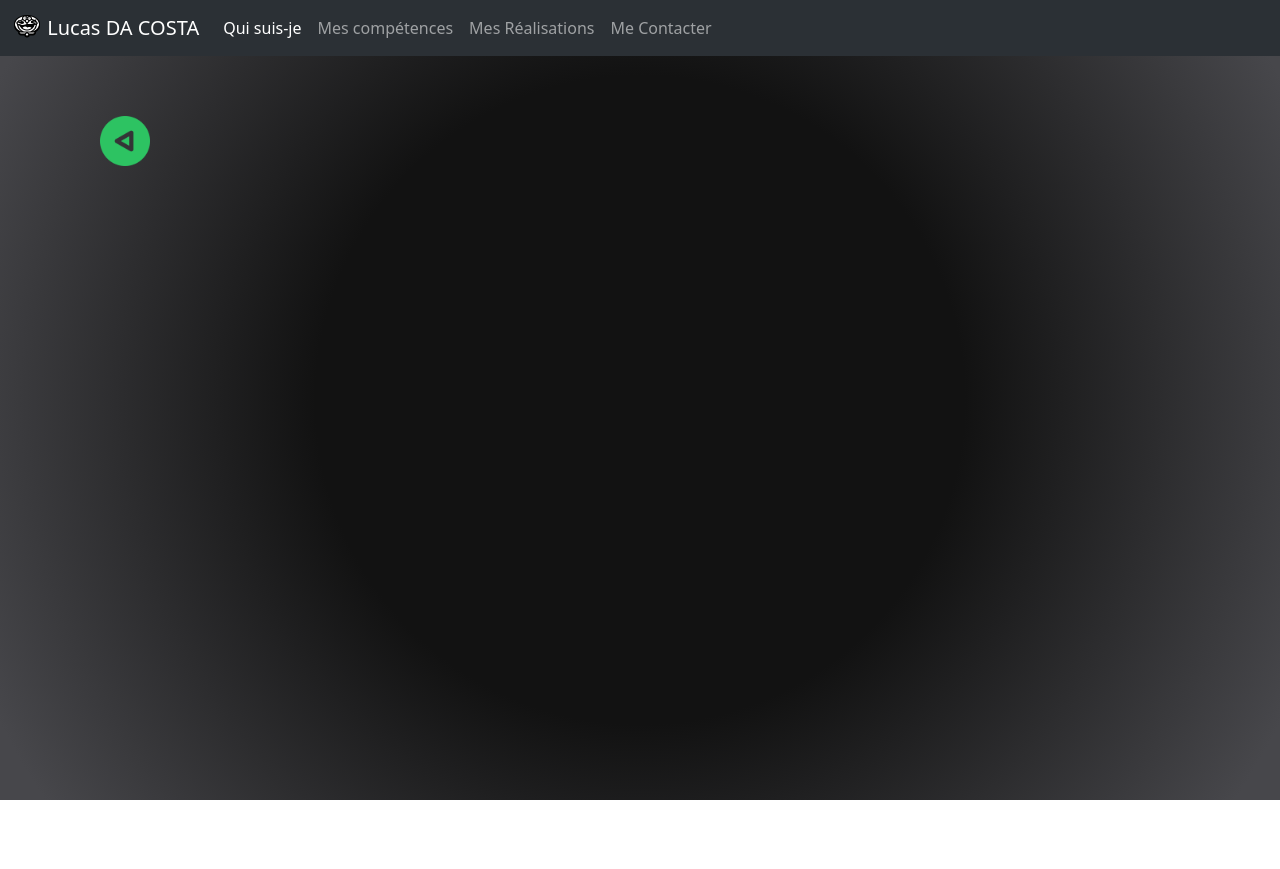
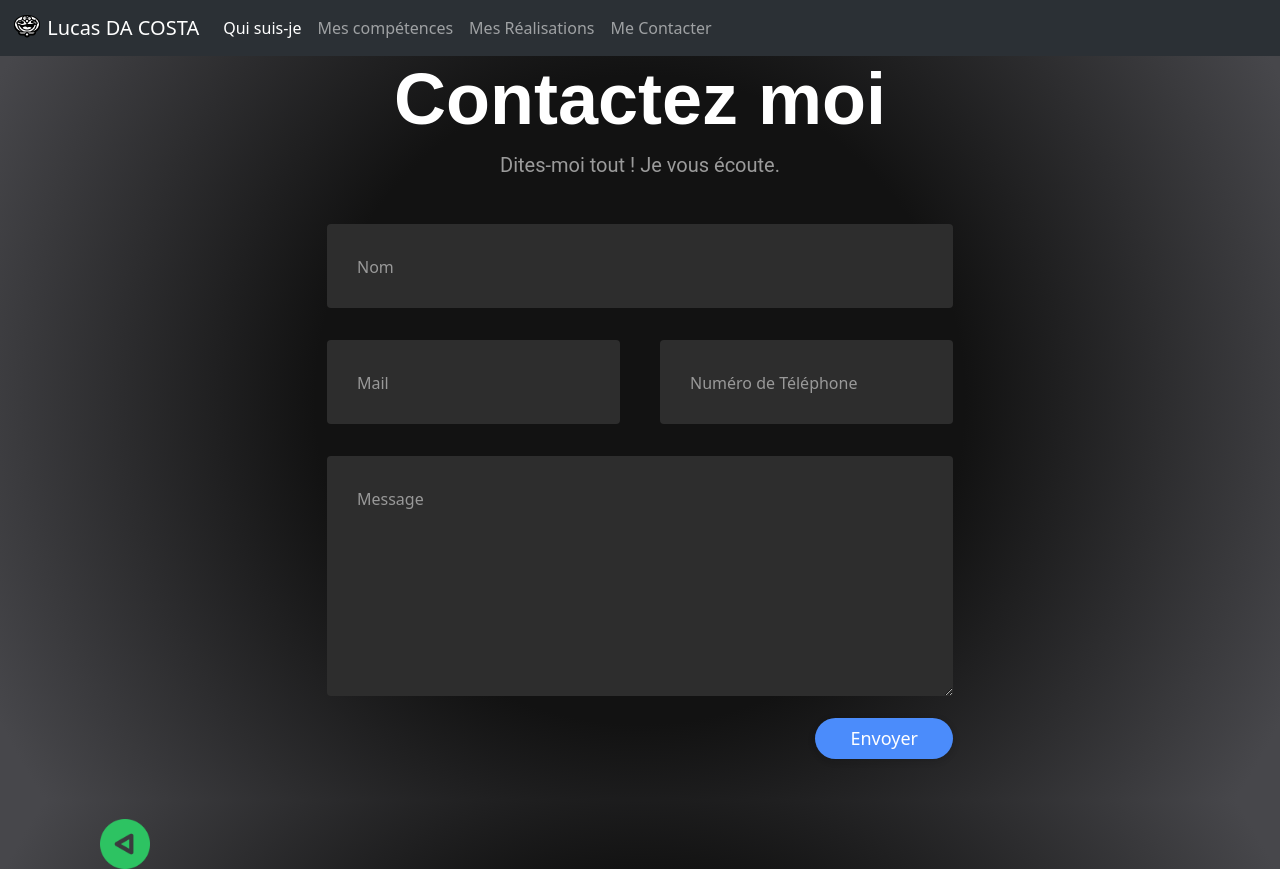
Before and after one commit to Ldacosta7/Portfolio, a plain HTML site: page contact.html in a window 1280 px wide. Before the commit the page ends 800 px from the top, so only its background shows below. Drawn offline with nearby package versions, Linux system fonts and the light colour scheme.

Commit message:
ajout du formulaire de contact

```diff
--- a/contact.html
+++ b/contact.html
@@ -35,6 +35,45 @@
         </div>
       </nav>
 
+      <div class="container">
+        <div class="row">
+            <h1>Contactez moi</h1>
+        </div>
+        <div class="row">
+            <h4 style="text-align:center">Dites-moi tout ! Je vous écoute.</h4>
+        </div>
+        <div class="row input-container">
+            <div class="col-xs-12">
+              <div class="styled-input wide">
+                <input type="text" required />
+                <label>Nom</label>
+              </div>
+            </div>
+            <div class="col-md-6 col-sm-12">
+              <div class="styled-input">
+                <input type="text" required />
+                <label>Mail</label>
+              </div>
+            </div>
+            <div class="col-md-6 col-sm-12">
+              <div class="styled-input" style="float:right;">
+                <input type="text" required />
+                <label>Numéro de Téléphone</label>
+              </div>
+            </div>
+            <div class="col-xs-12">
+              <div class="styled-input wide">
+                <textarea required></textarea>
+                <label>Message</label>
+              </div>
+            </div>
+            <div class="col-xs-12">
+              <div class="btn-lrg submit-btn">Envoyer</div>
+            </div>
+        </div>
+      </div>
+
+
       <footer>
         <div class="arrow">
           <a href="realisation.html"><img src="images/left-arrow.png" alt="right-arrow" width="50" height="50"></a>
--- a/css/contact.css
+++ b/css/contact.css
@@ -5,6 +5,133 @@ body{
     color: white;
 }
 
+
+h1 {
+    font-family: 'Poppins', sans-serif, 'arial';
+    font-weight: 600;
+    font-size: 72px;
+    color: white;
+    text-align: center;
+}
+
+h4 {
+    font-family: 'Roboto', sans-serif, 'arial';
+    font-weight: 400;
+    font-size: 20px;
+    color: #9b9b9b;
+    line-height: 1.5;
+}
+
+/* ///// inputs /////*/
+
+input:focus ~ label, textarea:focus ~ label, input:valid ~ label, textarea:valid ~ label {
+    font-size: 0.75em;
+    color: #999;
+    top: -5px;
+    -webkit-transition: all 0.225s ease;
+    transition: all 0.225s ease;
+}
+
+.styled-input {
+    float: left;
+    width: 293px;
+    margin: 1rem 0;
+    position: relative;
+    border-radius: 4px;
+}
+
+@media only screen and (max-width: 768px){
+    .styled-input {
+        width:100%;
+    }
+}
+
+.styled-input label {
+    color: #999;
+    padding: 1.3rem 30px 1rem 30px;
+    position: absolute;
+    top: 10px;
+    left: 0;
+    -webkit-transition: all 0.25s ease;
+    transition: all 0.25s ease;
+    pointer-events: none;
+}
+
+.styled-input.wide {
+    width: 650px;
+    max-width: 100%;
+}
+
+input,
+textarea {
+    padding: 30px;
+    border: 0;
+    width: 100%;
+    font-size: 1rem;
+    background-color: #2d2d2d;
+    color: white;
+    border-radius: 4px;
+}
+
+input:focus,
+textarea:focus { outline: 0; }
+
+input:focus ~ span,
+textarea:focus ~ span {
+    width: 100%;
+    -webkit-transition: all 0.075s ease;
+    transition: all 0.075s ease;
+}
+
+textarea {
+    width: 100%;
+    min-height: 15em;
+}
+
+.input-container {
+    width: 650px;
+    max-width: 100%;
+    margin: 20px auto 25px auto;
+}
+
+.submit-btn {
+    float: right;
+    padding: 7px 35px;
+    border-radius: 60px;
+    display: inline-block;
+    background-color: #4b8cfb;
+    color: white;
+    font-size: 18px;
+    cursor: pointer;
+    box-shadow: 0 2px 5px 0 rgba(0,0,0,0.06),
+              0 2px 10px 0 rgba(0,0,0,0.07);
+    -webkit-transition: all 300ms ease;
+    transition: all 300ms ease;
+}
+
+.submit-btn:hover {
+    transform: translateY(1px);
+    box-shadow: 0 1px 1px 0 rgba(0,0,0,0.10),
+              0 1px 1px 0 rgba(0,0,0,0.09);
+}
+
+@media (max-width: 768px) {
+    .submit-btn {
+        width:100%;
+        float: none;
+        text-align:center;
+    }
+}
+
+input[type=checkbox] + label {
+  color: #ccc;
+  font-style: italic;
+}
+
+input[type=checkbox]:checked + label {
+  color: #f00;
+  font-style: normal;
+}
 .arrow{
 
     margin-top: 60px;
```
